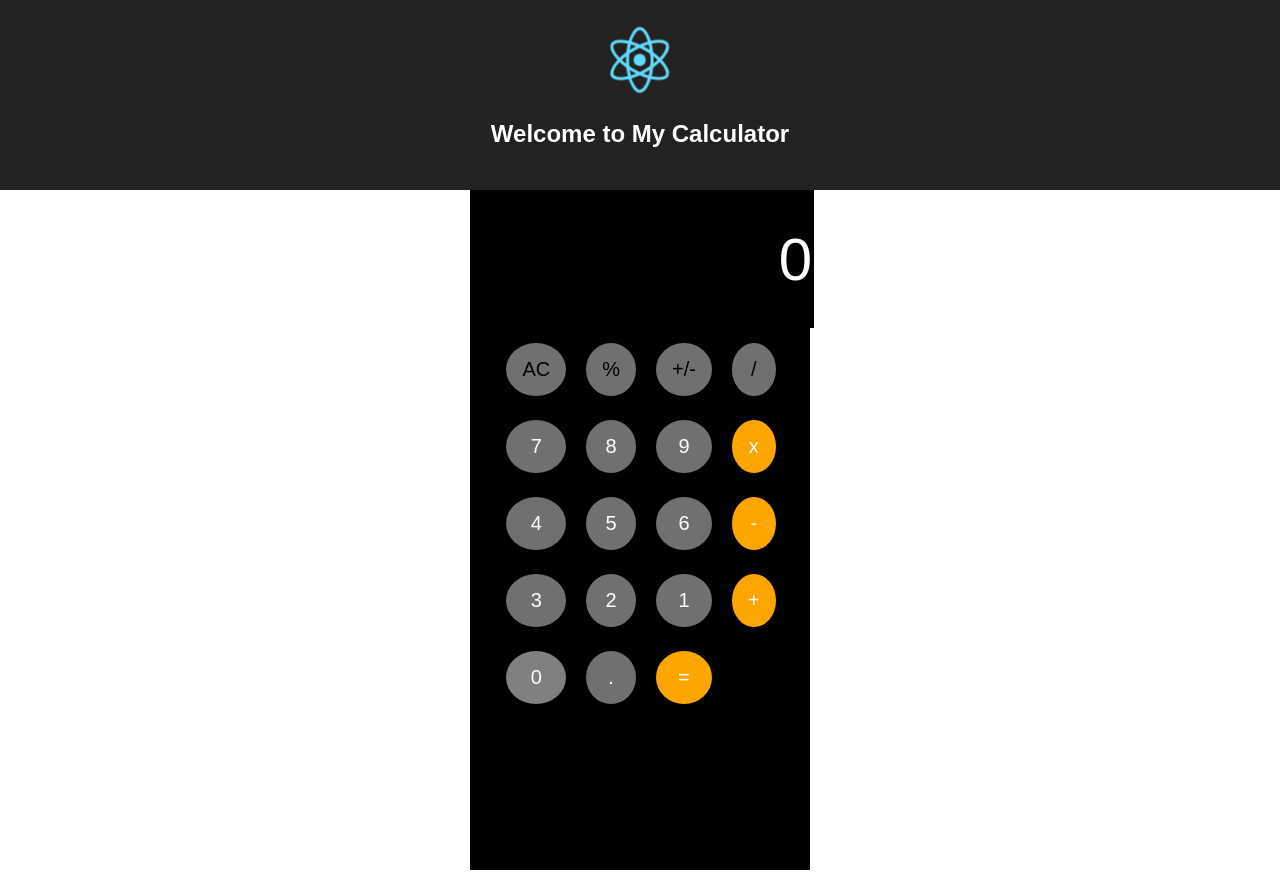
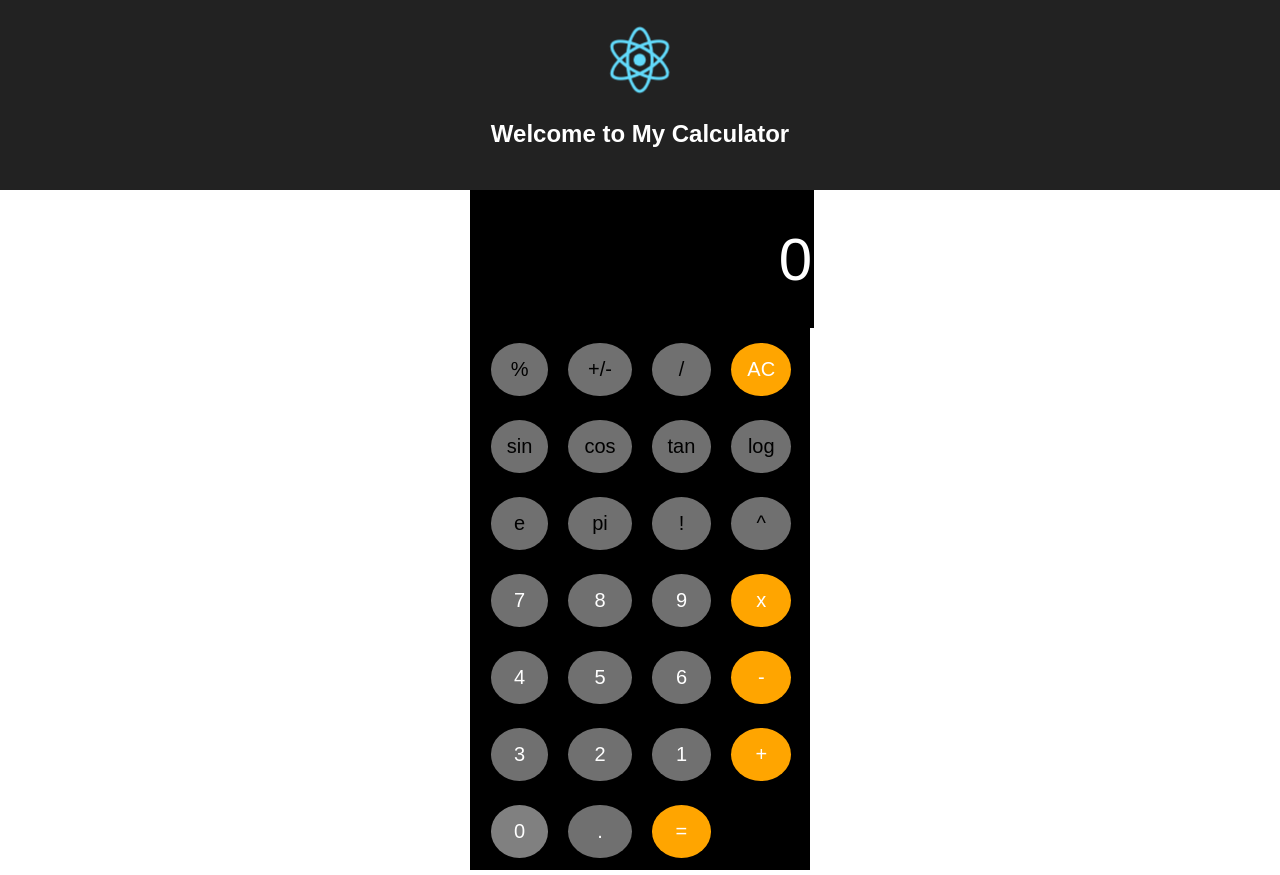
Before and after one commit to cmeher196/React-Calculator, a React (Create React App) app: page / in a window 1280 px wide. Built offline with nearby package versions, Linux system fonts and the light colour scheme.

Commit message:
Update App.js

```diff
--- a/src/App.js
+++ b/src/App.js
@@ -10,6 +10,14 @@ class App extends Component {
         this.clearDisplay=this.clearDisplay.bind(this);
         this.showPercent=this.showPercent.bind(this);
         this.changeSign=this.changeSign.bind(this);
+        /*this.showSin = this.showSin.bind(this);
+        this.showCos = this.showCos.bind(this);
+        this.showPow = this.showPow.bind(this);
+        this.showTan = this .showTan.bind(this);
+        this.showLog = this.showLog.bind(this);*/
+        this.eValue = this.eValue.bind(this);
+        this.piValue = this.piValue.bind(this);
+
     }
 
     state = {
@@ -38,7 +46,7 @@ inputDigit(digit)
 	}else
 		{
 		this.setState({
-			displayValue : displayValue === '0' ? String(digit) : displayValue+digit
+			displayValue : displayValue == '0' ? String(digit) : displayValue+digit
 		})
 	}
 }
@@ -53,7 +61,7 @@ inputDot(){
 		})
 	}
 
-	else if (displayValue.indexOf('.')=== -1)
+	else if (displayValue.indexOf('.')== -1)
 	{
 		this.setState({
 			displayValue : displayValue + '.'
@@ -64,7 +72,7 @@ inputDot(){
 changeSign(){
 	const {displayValue}=this.state
 	this.setState({
-		displayValue : displayValue.charAt(0)=== '-' ? displayValue.substr(1) : '-'+displayValue
+		displayValue : displayValue.charAt(0)== '-' ? displayValue.substr(1) : '-'+displayValue
 	})
 }
 showPercent()
@@ -75,6 +83,45 @@ showPercent()
 		displayValue : value/100
 	})
 }
+/*showPow()
+{	const{displayValue}= this.state
+	const value = parseFloat(displayValue)
+	this.setState({
+		let m = prevValue,
+		let n = nextValue,
+		for(var i = 0 ;i < n ; i++){
+			prevValue = prevValue *  m ,
+		}
+
+		displayValue : prevValue ,
+	})
+
+}
+showSin()
+{
+	const{displayValue}= this.state
+	const value = parseFloat(displayValue)
+	 var n = (value/180)*3.1459 ;
+	this.setState({
+		displayValue : n  - (n*n*n)/6 + (n*n*n*n*n)/120 ,
+	})
+}*/
+
+eValue(){
+	const{displayValue}= this.state
+	this.setState({
+	displayValue : 2.718281,
+    })
+
+}
+
+piValue(){
+	const{displayValue}= this.state
+	this.setState({
+	displayValue : 3.14159,
+ })
+}
+
 performOperation(nextoperator)
 {
 	const { displayValue ,operator,value}= this.state
@@ -116,7 +163,7 @@ performOperation(nextoperator)
 
   render() {
 
-      const{displayValue}=this.state // never used just assigned
+      const{displayValue}=this.state
 
       var butn={
         backgroundColor:"#707070",
@@ -126,7 +173,7 @@ performOperation(nextoperator)
         backgroundColor:"#707070",
     };
     var butn2 = {
-        backgroundColor : "#FFA500" // never used
+        backgroundColor : "#FFA500"
     };
     return (
       <div className="App">
@@ -142,10 +189,23 @@ performOperation(nextoperator)
 			<div className="numpad">
 				<table cellspacing="10" cellpadding="5">
 				<tr>
-					<td><button style={butn} onClick ={this.clearDisplay}>AC</button></td>
+
 					<td><button style={butn} onClick = {this.showPercent}>%</button></td>
 					<td><button style={butn} onClick={this.changeSign}>+/-</button></td>
 					<td><button style= {butn} onClick={()=>this.performOperation('/')}>/</button></td>
+					<td><button style={butn2} onClick ={this.clearDisplay}>AC</button></td>
+				</tr>
+				<tr>
+				    <td><button style={butn} onClick = {this.showSin}>sin</button></td>
+				    <td><button style={butn} onClick = {this.showCos}>cos</button></td>
+				    <td><button style={butn} onClick = {this.showTan}>tan</button></td>
+				    <td><button style={butn} onClick = {this.showLog}>log</button></td>
+				</tr>
+				<tr>
+				    <td><button style={butn} onClick = {this.eValue }>e</button></td>
+				    <td><button style={butn} onClick = {this.piValue}>pi</button></td>
+				    <td><button style={butn} onClick = {this.showFact}>!</button></td>
+				    <td><button style={butn} onClick = {this.showSin}>^</button></td>
 				</tr>
 				<tr>
 					<td><button style={butn1} onClick={()=>this.inputDigit(7)}>7</button></td>
```
